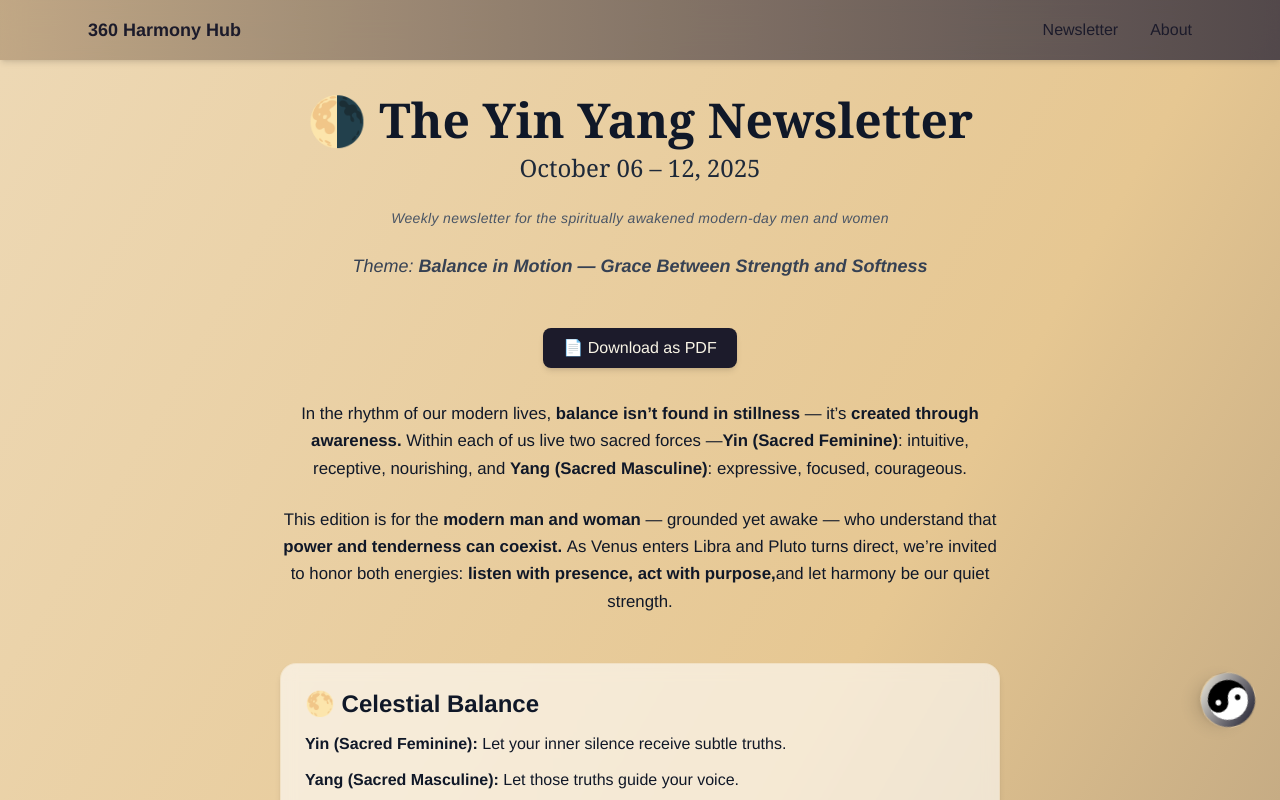
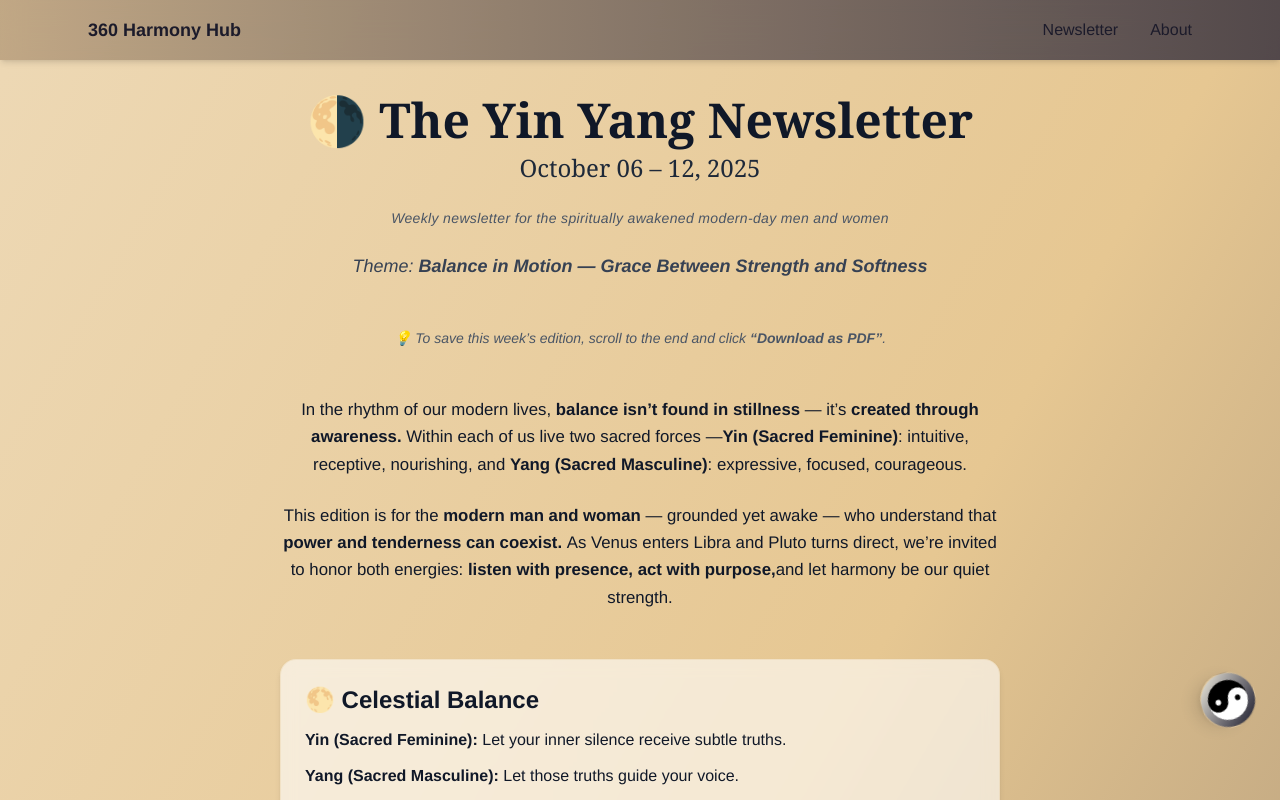
Before and after one commit to rajinipreethajohn/360-harmony-hub, a Next.js app: page /newsletter in a window 1280 px wide. Shown: the top 800 px of the page. Built offline with nearby package versions, Linux system fonts and the light colour scheme.

Commit message:
'Moved Pdf download button at the end of the page'

```diff
--- a/app/newsletter/page.tsx
+++ b/app/newsletter/page.tsx
@@ -38,14 +38,11 @@ export default function NewsletterPage() {
 
 </motion.div>
 
-<div className="text-center my-8 no-print">
-  <button
-    onClick={() => window.print()}
-    className="px-5 py-2 bg-[#1c1b2b] text-[#f9f5e6] rounded-lg shadow-md hover:bg-[#cbb89d] hover:text-[#1c1b2b] transition-all duration-300"
-  >
-    📄 Download as PDF
-  </button>
-</div>
+{/* 🌿 Note at the top */}
+<p className="text-center text-sm italic text-gray-600 mt-6 no-print">
+  💡 To save this week’s edition, scroll to the end and click
+  <b> “Download as PDF”</b>.
+</p>
 
 
 
@@ -297,7 +294,14 @@ export default function NewsletterPage() {
   </a>
 </footer>
 
-
+<div className="text-center my-8 no-print">
+  <button
+    onClick={() => window.print()}
+    className="px-5 py-2 bg-[#1c1b2b] text-[#f9f5e6] rounded-lg shadow-md hover:bg-[#cbb89d] hover:text-[#1c1b2b] transition-all duration-300"
+  >
+    📄 Download as PDF
+  </button>
+</div>
 
 
     </div>
```
